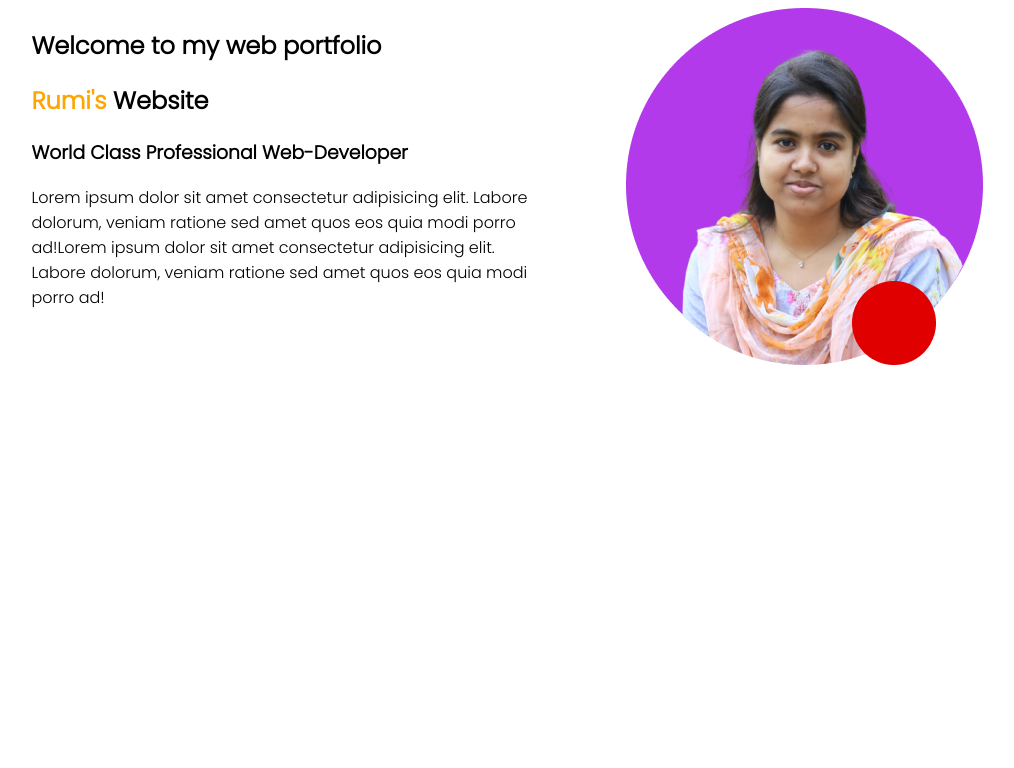
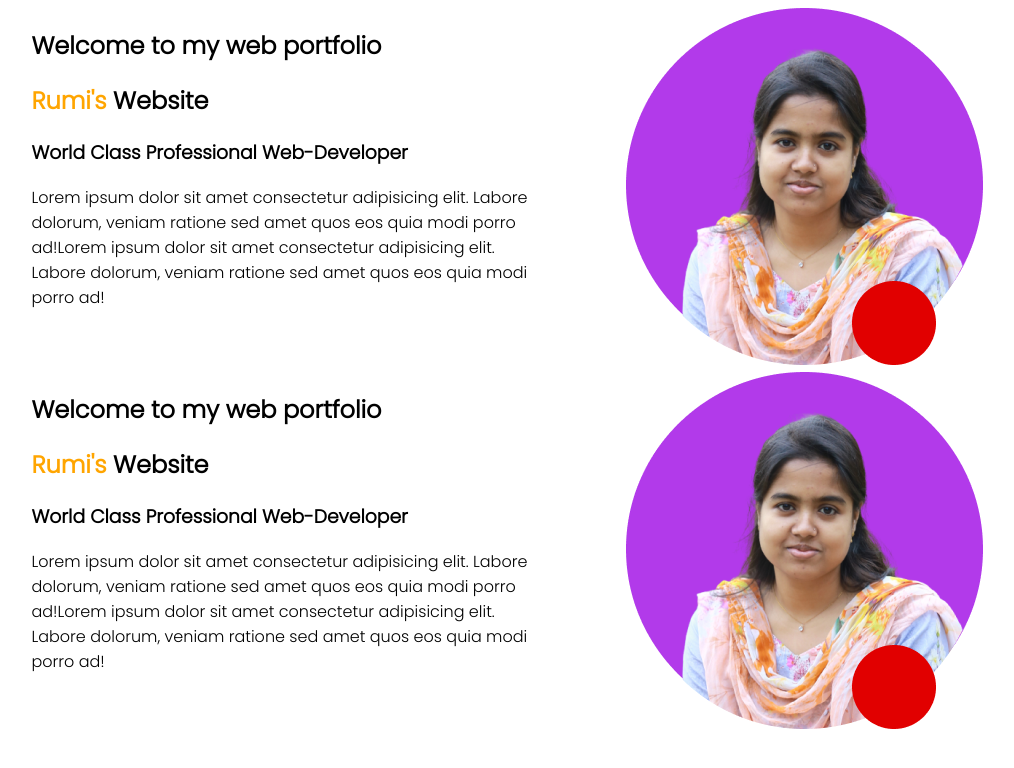
Before and after one commit to cerumiaktar/web-portfolio, a plain HTML site: page index.html in a window 1280 px wide. Shown: the whole page, without its empty margins (65-1079 px from the left). Drawn offline with Linux system fonts and the light colour scheme.

Commit message:
Update index.html

```diff
--- a/index.html
+++ b/index.html
@@ -21,6 +21,17 @@
             <img src="images/profile1.png" alt="">
         </div>
     </section>
+    <section>
+        <div class="half-width">
+            <h1>Welcome to my web portfolio</h1>
+            <h1><span class="name-highlight">Rumi's</span> Website</h1>
+            <h3>World Class Professional Web-Developer</h3>
+            <p>Lorem ipsum dolor sit amet consectetur adipisicing elit. Labore dolorum, veniam ratione sed amet quos eos quia modi porro ad!Lorem ipsum dolor sit amet consectetur adipisicing elit. Labore dolorum, veniam ratione sed amet quos eos quia modi porro ad!</p>
+        </div>
+        <div class="half-width">
+            <img src="images/profile1.png" alt="">
+        </div>
+    </section>
 
 </body>
 </html>
```
